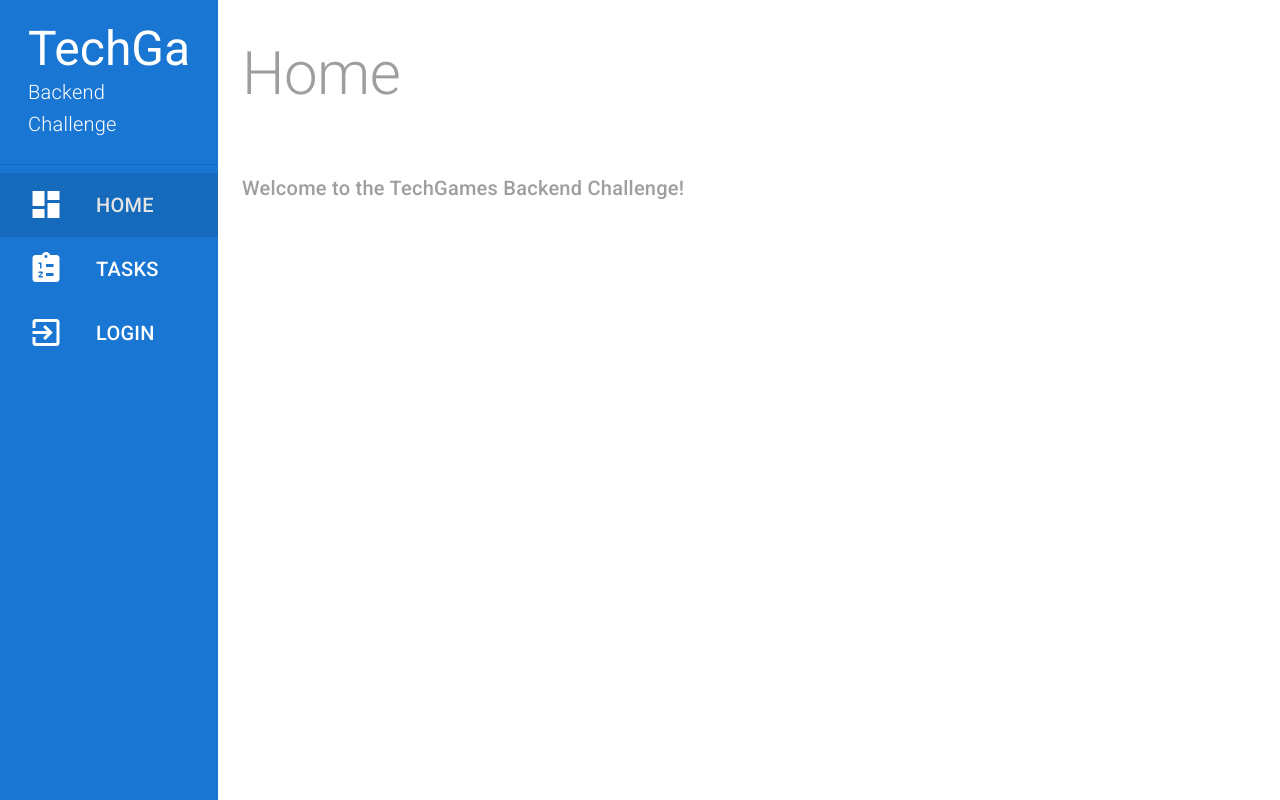
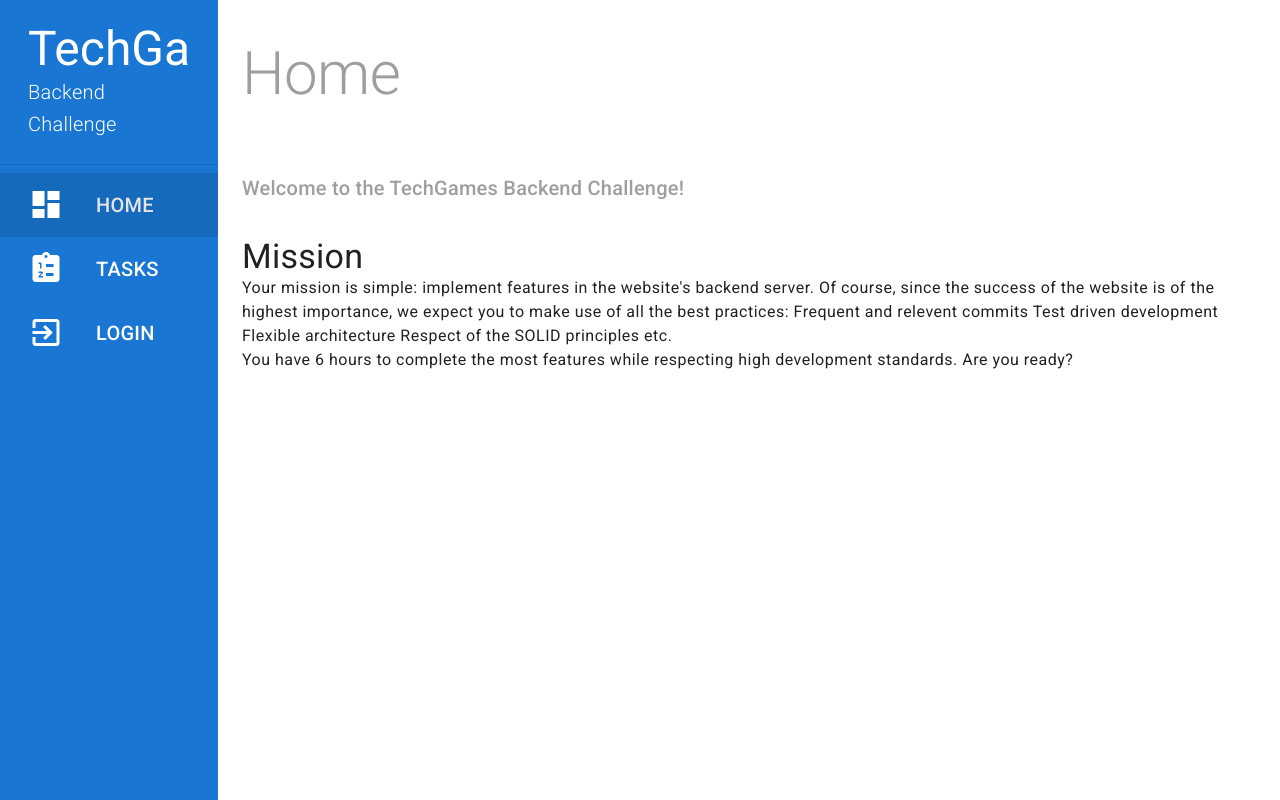
Before and after one commit to Compete-McGill/techgames-challenge-ui, a Vue app: page / in a window 1280 px wide. Built offline with nearby package versions, Linux system fonts and the light colour scheme; no server answers; what vue-authenticate would draw is missing.

Commit message:
Populate homepage

```diff
--- a/src/views/Home/index.vue
+++ b/src/views/Home/index.vue
@@ -5,6 +5,21 @@
     <br />
     <div class="title grey--text">
       Welcome to the TechGames Backend Challenge!
+      <br />
+      <br />
+    </div>
+    <div id="mission">
+    <h3 class="display-1"> Mission </h3>
+    <p class="body-1">Your mission is simple: implement features in the website's backend server. Of course,
+    since the success of the website is of the highest importance, we expect you to make use of all the best practices:
+    Frequent and relevent commits
+    Test driven development
+    Flexible architecture
+    Respect of the SOLID principles
+    etc.
+    <br />
+You have 6 hours to complete the most features while respecting high development standards. Are you ready?
+</p>
     </div>
   </v-container>
 </template>
```
